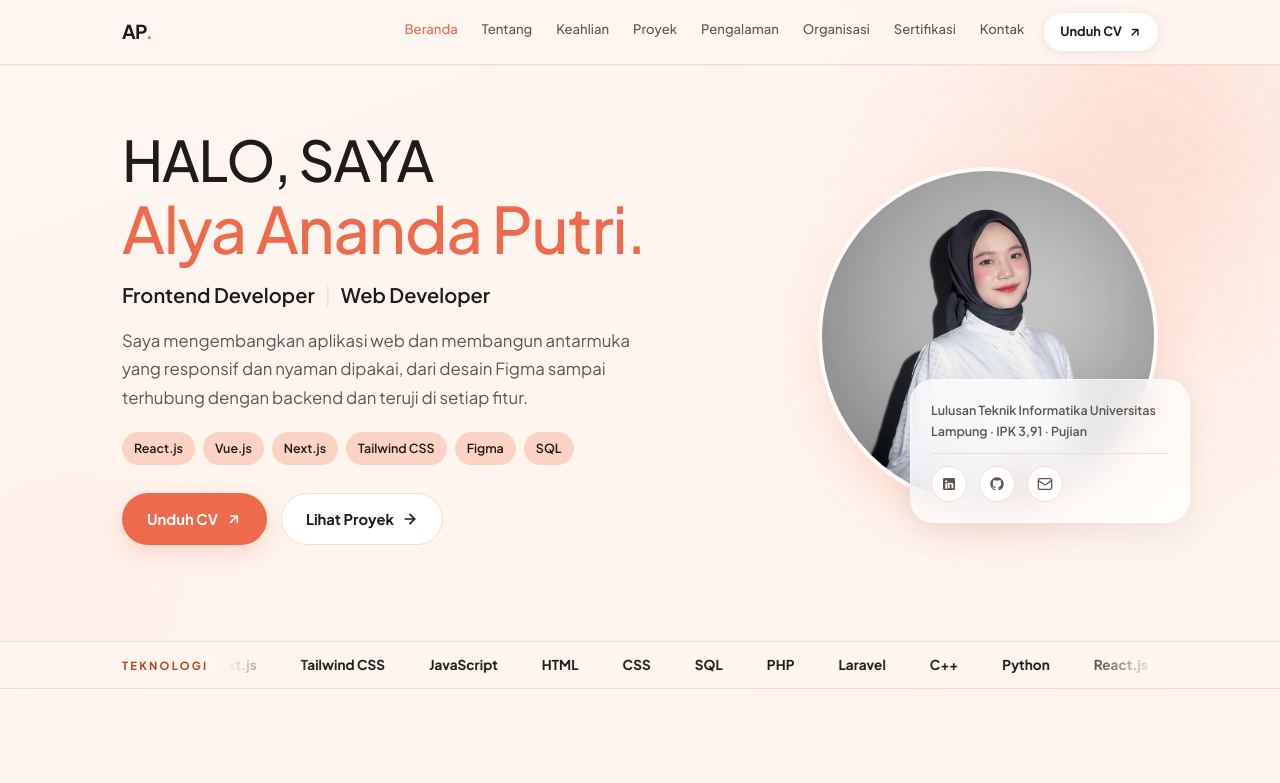
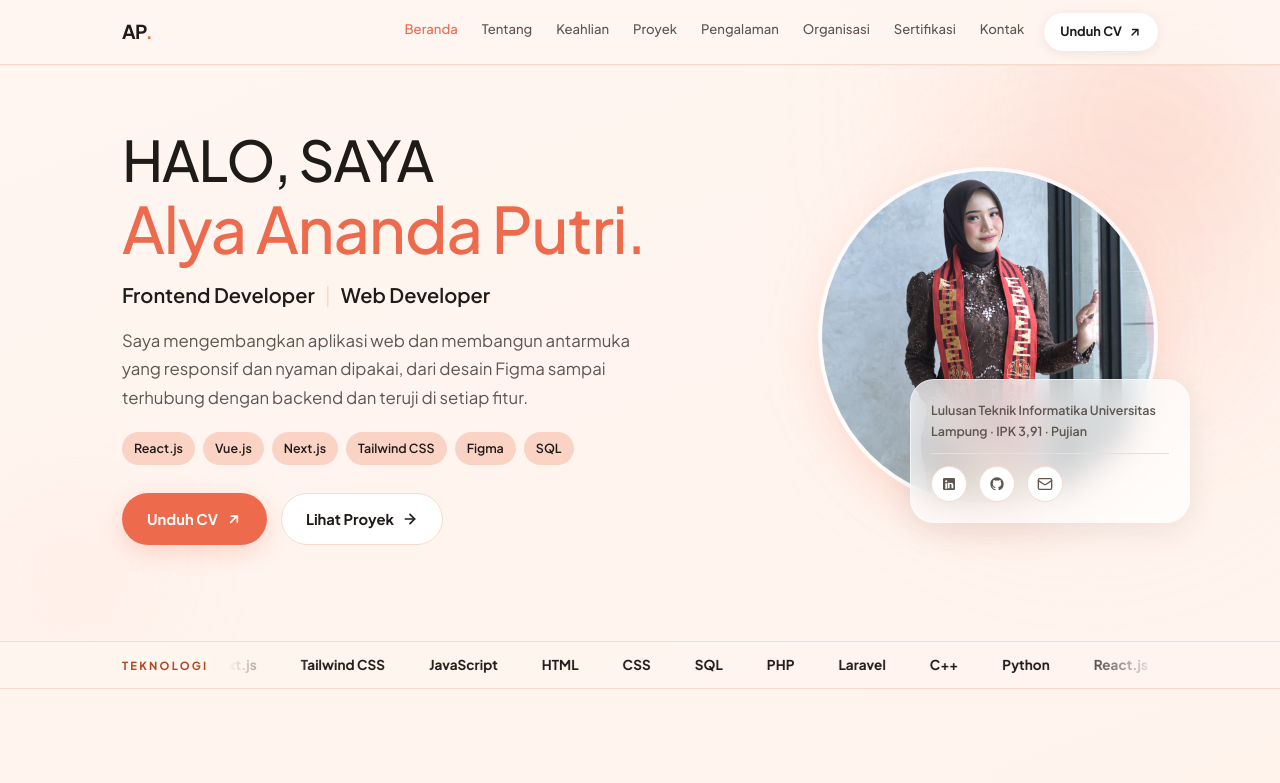
Before and after one commit to alyaanandap19/alyaporto, a React (Vite) app: page / in a window 1280 px wide. Shown: the top 783 px of the page. Built offline with nearby package versions, Linux system fonts and the light colour scheme; the HTML template or start-up script is replaced by a standard one.

Commit message:
update profil

```diff
--- a/src/components/Hero.jsx
+++ b/src/components/Hero.jsx
@@ -140,9 +140,8 @@ export default function Hero() {
                 <div className="profile-frame">
                   <div className="profile-photo">
                     <img
-                      src="/profile.jpg"
+                      src="/profile.JPG"
                       alt="Alya Ananda Putri"
-                      className="transition-transform duration-500 hover:scale-105"
                     />
                   </div>
                 </div>
```
Also changed, not shown: public/profile.jpg.
